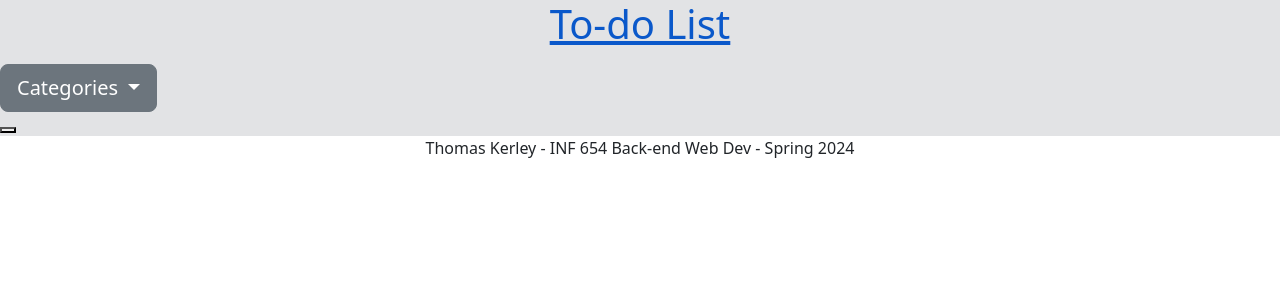
After one commit to tmkerley/To-do-part-2, a PHP site: template views/categroyDropdown.php in a window 1280 px wide. The commit adds this page. Shown: the top 300 px of the page. Run offline with PHP 8.4, Linux system fonts and the light colour scheme; the template is opened without the code that fills it, so the values that code supplies are empty; a stand-in replaces the project's code that opens the database connection.

Commit message:
progress check

```diff
--- a/model/category_db.php
+++ b/model/category_db.php
@@ -1,5 +1,5 @@
 <?php
-function create_category(){
+function create_category($categoryName){
     global $db;
     $query = 'INSERT INTO categories
                 (categoryName)
--- /dev/null
+++ b/views/categroyDropdown.php
@@ -0,0 +1,17 @@
+<div class="btn-group">
+    <button class="btn btn-secondary btn-lg dropdown-toggle" type="button" data-toggle="dropdown" aria-haspopup="true" aria-expanded="false">
+        Categories
+    </button>
+    <div class="dropdown-menu">
+        <?php if($categories) {
+            foreach($castegories as $category) : ?>
+                <a class="dropdown-item" href="?category_id=<?php echo $categories['categoryID']; ?>">
+                    <?php echo $categories['categoryName']; ?>
+                </a>
+            <?php endforeach;
+        } ?>
+    </div>
+</div>
+<div>
+    <button class="btn-info" href="addCategory.php" name="Add Category">
+</div>
--- a/views/taskListDisplay.php
+++ b/views/taskListDisplay.php
@@ -1,13 +1,15 @@
 <section id="taskList" class="container-lg justify-content-center bg-secondary-subtle">
     <ul>
-        <?php if($taskList) { foreach($taskList as $task) :
+        <?php if($taskList) {
+            foreach($taskList as $task) :
             if($task['itemNum'] != $updateID) {
                 include('taskCard.php');
             }
             else {
                 include('taskUpdateCard.php');
             }
-        endforeach; }
+            endforeach;
+        }
         else { ?>
             <p class="text-center">
                 No items in the list.
```
Also changed, not shown: index.php (+10 -1 lines), views/addCategory.php (+9 -0 lines), views/header.php (line endings or trailing spaces).
